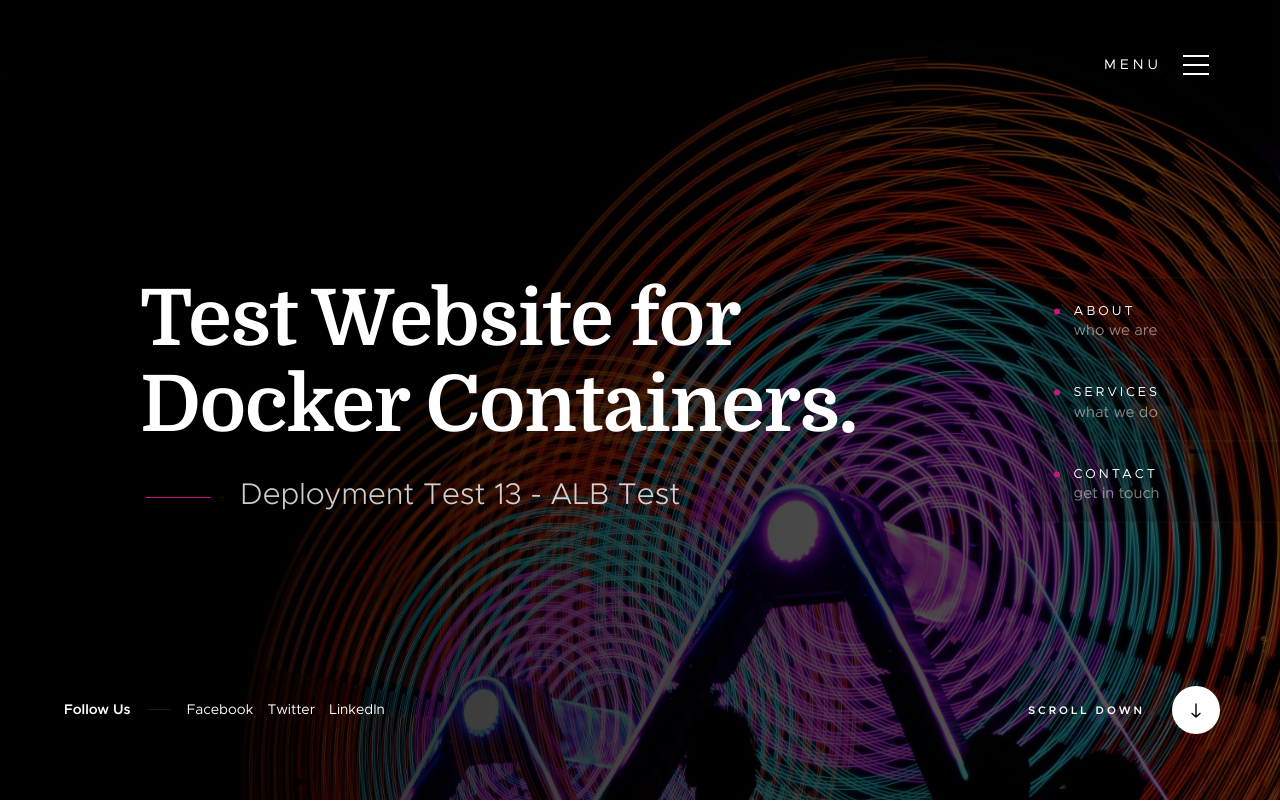
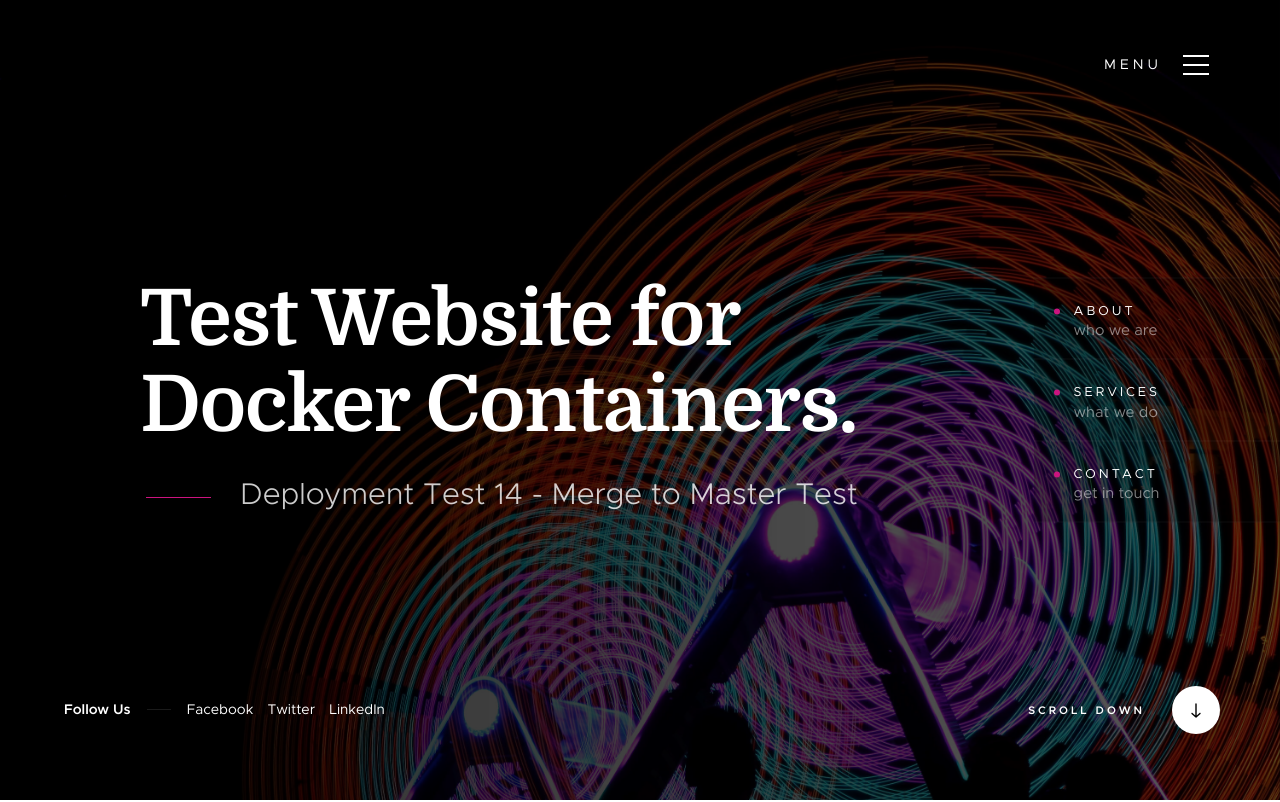
Before and after one commit to seankbeard/docker-sample, a plain HTML site: page webdemo/index.html in a window 1280 px wide. Shown: the top 802 px of the page. Drawn offline with Linux system fonts and the light colour scheme; files whose address does not match are found by name.

Commit message:
checking new deployment

```diff
--- a/webdemo/index.html
+++ b/webdemo/index.html
@@ -98,7 +98,7 @@
                 </h1>
 
                 <p>
-                Deployment Test 13 - ALB Test
+                Deployment Test 14 - Merge to Master Test
                 </p>
             </div> <!-- end home-content__main -->
 
```
